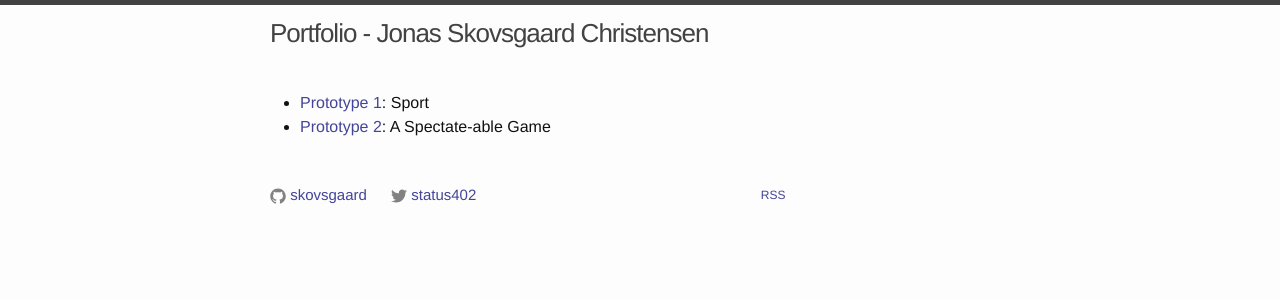
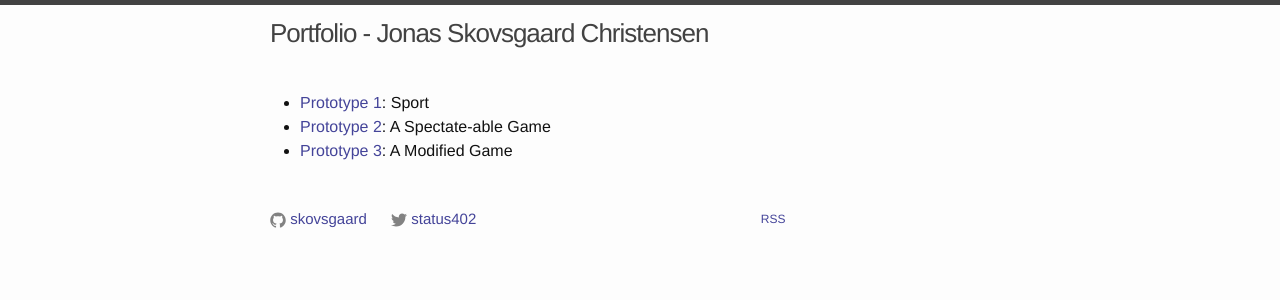
Before and after one commit to skovsgaard/skovsgaard.github.io, a Jekyll site: the page built from portfolio.html, in a window 1280 px wide. Shown: the top 300 px of the page. Built offline with Jekyll 4.4.1, drawn with Linux system fonts in a browser that asks for light colours.

Commit message:
Add third prototype

```diff
--- a/portfolio.html
+++ b/portfolio.html
@@ -6,5 +6,6 @@ layout: portfolio
   <ul class="protolist">
     <li><a href="/Game_Prototyping_1-Sport_JonasSkovsgaardChristensen.zip">Prototype 1</a>: Sport</li>
     <li><a href="/Game_Prototyping_2-Spectatable_JonasSkovsgaardChristensen.zip">Prototype 2</a>: A Spectate-able Game</li>
+    <li><a href="/Game_Prototyping_3-Modification_JonasSkovsgaardChristensen.zip">Prototype 3</a>: A Modified Game</li>
   </ul>
 </div>
```
Also changed, not shown: 1 other file.
